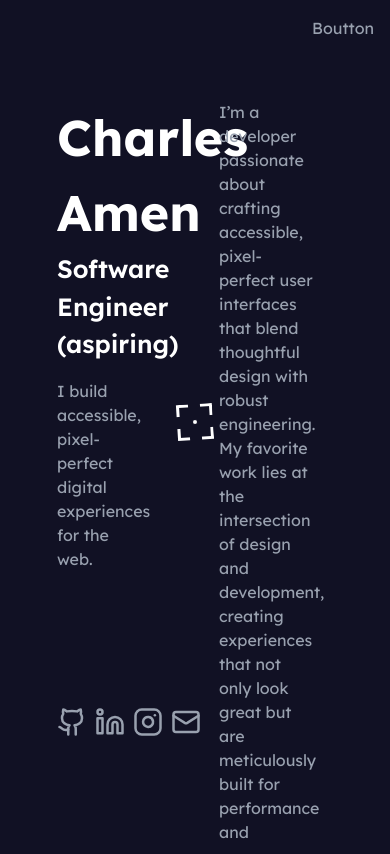
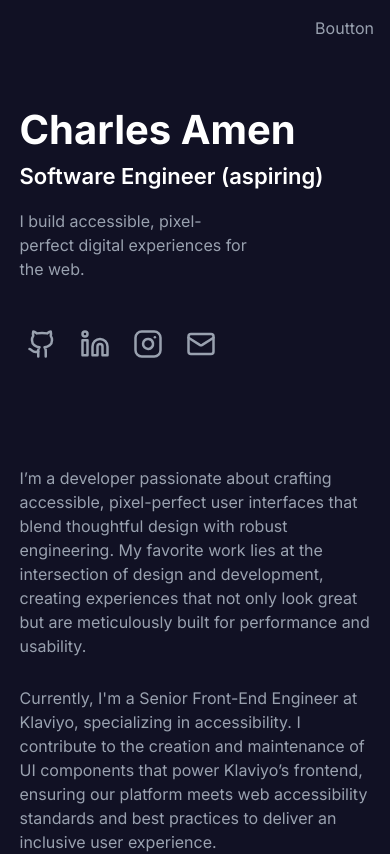
Before and after one commit to devMeno/charles_amen_portfolio, a Next.js app: page / in a window 390 px wide. Shown: the top 854 px of the page. Built offline with nearby package versions, Linux system fonts and the light colour scheme.

Commit message:
Add social media's links

```diff
--- a/app/layout.tsx
+++ b/app/layout.tsx
@@ -7,6 +7,10 @@ import TargetCursor from "@/components/TargetCursor";
 
 const lexend = Lexend({
   variable: "--font-geist-sans",
+  subsets: ["latin"],
+});
+
+const inter = Inter({
   subsets: ["latin"],
 });
 
@@ -23,7 +27,7 @@ export default function RootLayout({
   return (
     <html lang="en">
       <body
-        className={`${lexend.className} antialiased bg-[#111124] text-gray-400 relative w-full h-full`}
+        className={`${inter.className} antialiased bg-[#111124] text-gray-400 relative w-full h-full`}
       >
       <div className={'fixed inset-0 -z-10'}>
           {/*<LiquidEther
@@ -46,10 +50,13 @@ export default function RootLayout({
       </div>
 
       <main className={'relative z-10'}>
-          <TargetCursor
-              spinDuration={2}
-              hideDefaultCursor={true}
-          />
+          <div className={'hidden lg:block'}>
+              <TargetCursor
+                  spinDuration={2}
+                  hideDefaultCursor={true}
+              />
+          </div>
+
           {children}
       </main>
         <div className={'absolute top-4 right-4'}>
--- a/app/page.tsx
+++ b/app/page.tsx
@@ -4,30 +4,30 @@ import ExperienceCard from "@/components/customs/ExperienceCard";
 
 export default function Home() {
   return (
-      <div className={'flex justify-center mx-auto gap-4 h-screen'}>
-          <div className={'w-1/3 py-[100px] flex flex-col justify-between'}>
+      <div className={'lg:flex justify-center mx-auto gap-4 h-screen'}>
+          <div className={'w-[90%] mx-auto lg:w-1/3 lg:mx-0 py-[100px] flex flex-col justify-between'}>
               <div className={'flex flex-col'}>
-                  <span className={'text-[50px] font-bold text-white'}>Charles Amen</span>
-                  <span className={'text-[25px] font-semibold mb-4 text-white'}>Software Engineer (aspiring)</span>
+                  <span className={'text-[40px] md:text-[50px] font-bold text-white'}>Charles Amen</span>
+                  <span className={'text-[22px] md:text-[25px] font-semibold mb-4 text-white'}>Software Engineer (aspiring)</span>
                   <span className={'w-2/3'}>I build accessible, pixel-perfect digital experiences for the web.</span>
               </div>
-              <div className={'flex gap-2'}>
-                  <div className={'size-[45px] flex justify-center items-center cursor-target'}>
+              <div className={'mt-10 flex gap-2'}>
+                  <a href="https://github.com/devMeno" target="_blank" className={'size-[45px] flex justify-center items-center cursor-target'}>
                       <Github size={30} className={'hover:text-white'}/>
-                  </div>
-                  <div className={'size-[45px] flex justify-center items-center cursor-target'}>
+                  </a>
+                  <a href="https://www.linkedin.com/in/charles-amen-lokonon-1168a023b/" target="_blank" className={'size-[45px] flex justify-center items-center cursor-target'}>
                       <Linkedin size={30} className={'hover:text-white'} />
-                  </div>
-                  <div className={'size-[45px] flex justify-center items-center cursor-target'}>
+                  </a>
+                  <a href="https://www.instagram.com/meno.lokonon/" target="_blank" className={'size-[45px] flex justify-center items-center cursor-target'}>
                       <Instagram size={30} className={'hover:text-white'}/>
-                  </div>
-                  <div className={'size-[45px] flex justify-center items-center cursor-target'}>
+                  </a>
+                  <a href="mailto:charlesamenlokonon@gmail.com" target="_blank" className={'size-[45px] flex justify-center items-center cursor-target'}>
                       <Mail size={30} className={'hover:text-white'}/>
-                  </div>
+                  </a>
               </div>
           </div>
-          <div className={'w-1/3 flex flex-col gap-10 py-[100px] overflow-y-scroll [&::-webkit-scrollbar]:hidden [-ms-overflow-style:none] [scrollbar-width:none]'}>
-              <div className={'flex flex-col gap-[2px] px-4'}>
+          <div className={'w-[90%] mx-auto lg:w-1/3 lg:mx-0 flex flex-col gap-10 pb-10 lg:py-[100px] overflow-y-scroll [&::-webkit-scrollbar]:hidden [-ms-overflow-style:none] [scrollbar-width:none]'}>
+              <div className={'flex flex-col gap-[2px] lg:px-4'}>
                   <span>I’m a developer passionate about crafting accessible, pixel-perfect user interfaces that blend thoughtful design with robust engineering. My favorite work lies at the intersection of design and development, creating experiences that not only look great but are meticulously built for performance and usability.</span><br/>
                   <span>Currently, I'm a Senior Front-End Engineer at Klaviyo, specializing in accessibility. I contribute to the creation and maintenance of UI components that power Klaviyo’s frontend, ensuring our platform meets web accessibility standards and best practices to deliver an inclusive user experience.</span><br/>
                   <span>In the past, I've had the opportunity to develop software across a variety of settings — from advertising agencies and large corporations to start-ups and small digital product studios. Additionally, I also released a comprehensive video course a few years ago, guiding learners through building a web app with the Spotify API.</span><br/>
@@ -140,15 +140,21 @@ export default function Home() {
                       </div>
 
 
+                      {/*<div className="group relative flex gap-x-5">
 
-                      <div className="group relative flex gap-x-5">
-
-                          <div className="relative group-last:after:hidden after:absolute after:top-8 after:bottom-2 after:start-3 after:w-px after:-translate-x-[0.5px] after:bg-gray-200 dark:after:bg-neutral-700">
+                          <div
+                              className="relative group-last:after:hidden after:absolute after:top-8 after:bottom-2 after:start-3 after:w-px after:-translate-x-[0.5px] after:bg-gray-200 dark:after:bg-neutral-700">
                               <div className="relative z-10 size-6 flex justify-center items-center">
-                                  <svg className="shrink-0 size-6" xmlns="http://www.w3.org/2000/svg" width="24" height="24" viewBox="0 0 24 24" fill="none" stroke="currentColor" strokeWidth="1.5" strokeLinecap="round" strokeLinejoin="round"><path d="M12 12h.01"/><path d="M16 6V4a2 2 0 0 0-2-2h-4a2 2 0 0 0-2 2v2"/><path d="M22 13a18.15 18.15 0 0 1-20 0"/><rect width="20" height="14" x="2" y="6" rx="2"/></svg>
+                                  <svg className="shrink-0 size-6" xmlns="http://www.w3.org/2000/svg" width="24"
+                                       height="24" viewBox="0 0 24 24" fill="none" stroke="currentColor"
+                                       strokeWidth="1.5" strokeLinecap="round" strokeLinejoin="round">
+                                      <path d="M12 12h.01"/>
+                                      <path d="M16 6V4a2 2 0 0 0-2-2h-4a2 2 0 0 0-2 2v2"/>
+                                      <path d="M22 13a18.15 18.15 0 0 1-20 0"/>
+                                      <rect width="20" height="14" x="2" y="6" rx="2"/>
+                                  </svg>
                               </div>
                           </div>
-
 
 
                           <div className="grow pb-8 group-last:pb-0">
@@ -165,15 +171,18 @@ export default function Home() {
                                       Worked with a diverse range of clients, delivering tailored design solutions.
                                   </li>
                                   <li className="ps-1">
-                                      Developed and maintained strong client relationships through effective communication and project management.
+                                      Developed and maintained strong client relationships through effective
+                                      communication and project management.
                                   </li>
                                   <li className="ps-1">
-                                      Utilized tools such as Notion for project tracking, Mailchimp for email marketing designs, Slack for team collaboration, and GitHub for version control and project sharing.
+                                      Utilized tools such as Notion for project tracking, Mailchimp for email marketing
+                                      designs, Slack for team collaboration, and GitHub for version control and project
+                                      sharing.
                                   </li>
                               </ul>
                           </div>
 
-                      </div>
+                      </div>*/}
 
                   </div>
 
```
